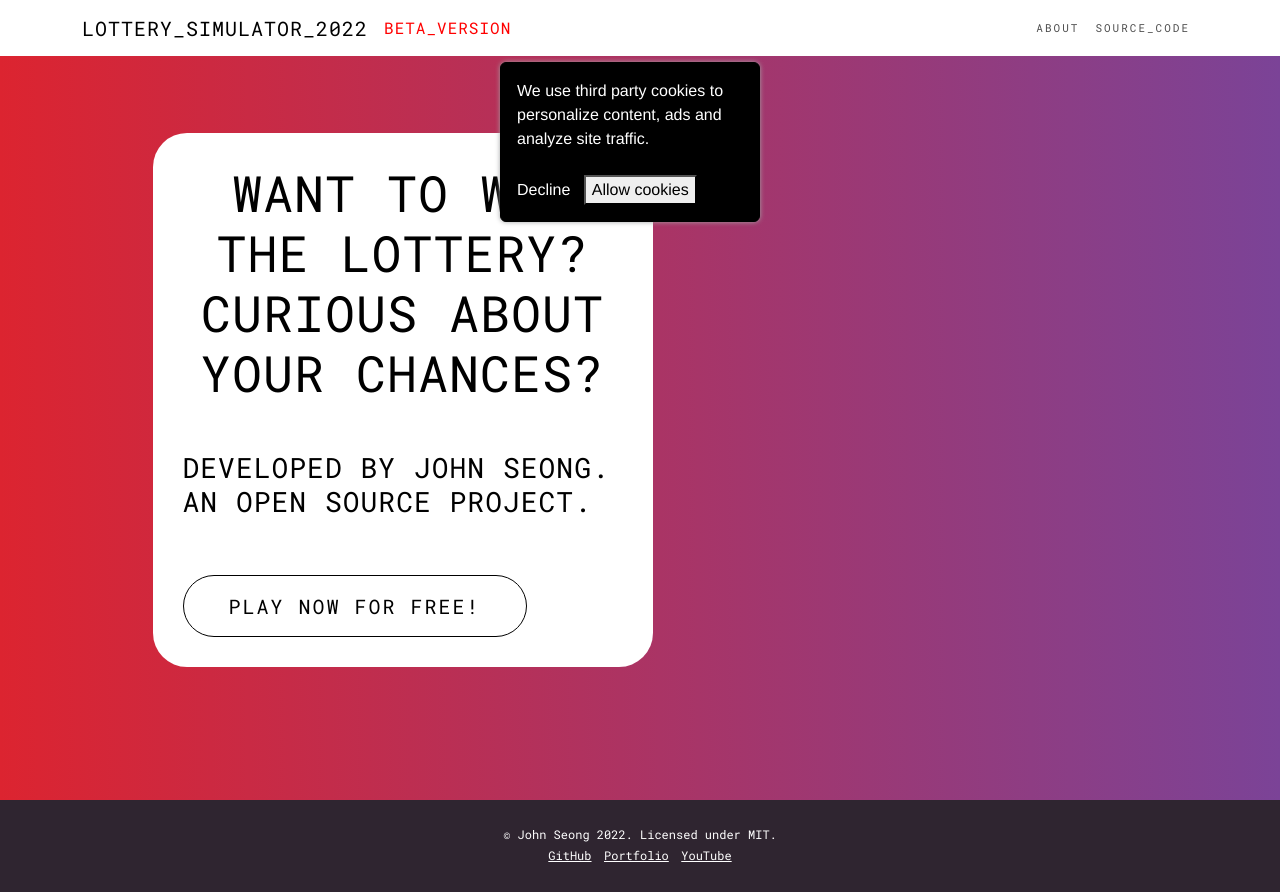
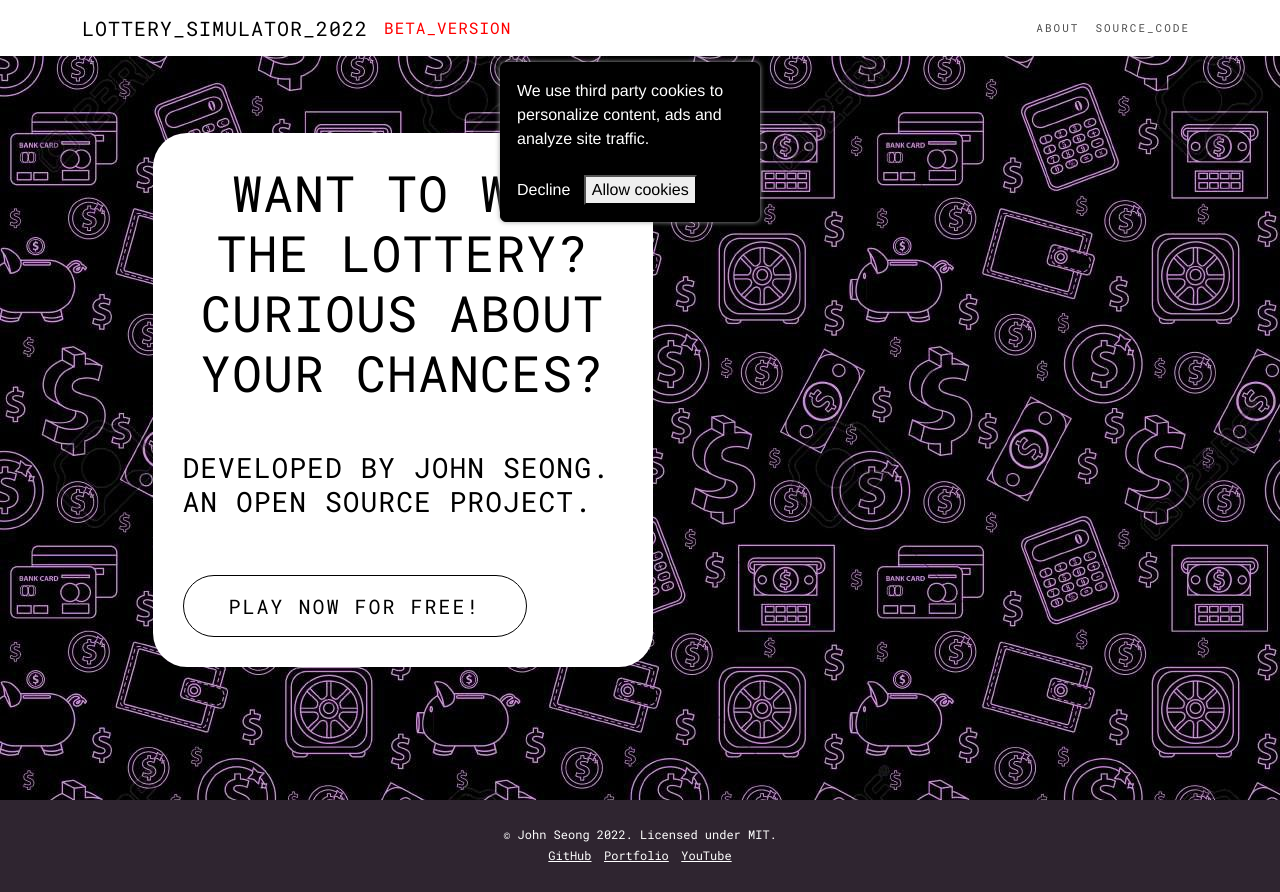
Before and after one commit to wonmor/Lottery-Simulator-2022-Web, a Flask app: page / in a window 1280 px wide. Run offline with Flask 2, Linux system fonts and the light colour scheme; some libraries are stand-ins or nearby versions; some web fonts are replaced.

Commit message:
Fixed the background issue

```diff
--- a/website/static/bootstrap/css/style.css
+++ b/website/static/bootstrap/css/style.css
@@ -45,10 +45,9 @@
 }
 
 #master {
-    background-image: url({{ url_for('static', 'img/91477540-geld-nahtlose-muster-linienart-finances-endlosen-hintergrund-geschäft-bank-die-beschaffenheit-mit-do.jpg') }});
+    background-image: url('/website/static/img/91477540-geld-nahtlose-muster-linienart-finances-endlosen-hintergrund-geschäft-bank-die-beschaffenheit-mit-do.jpg')/* => USE AMAZON AWS TO UPLOAD STATIC IMAGES SEPERATELY TO HEROKU!*/
+}
 
-    /* background: url('/website/static/img/91477540-geld-nahtlose-muster-linienart-finances-endlosen-hintergrund-geschäft-bank-die-beschaffenheit-mit-do.jpg') => USE AMAZON AWS TO UPLOAD STATIC IMAGES SEPERATELY TO HEROKU!*/
-}
 #array-renderer {
     display: none;
 }
```
